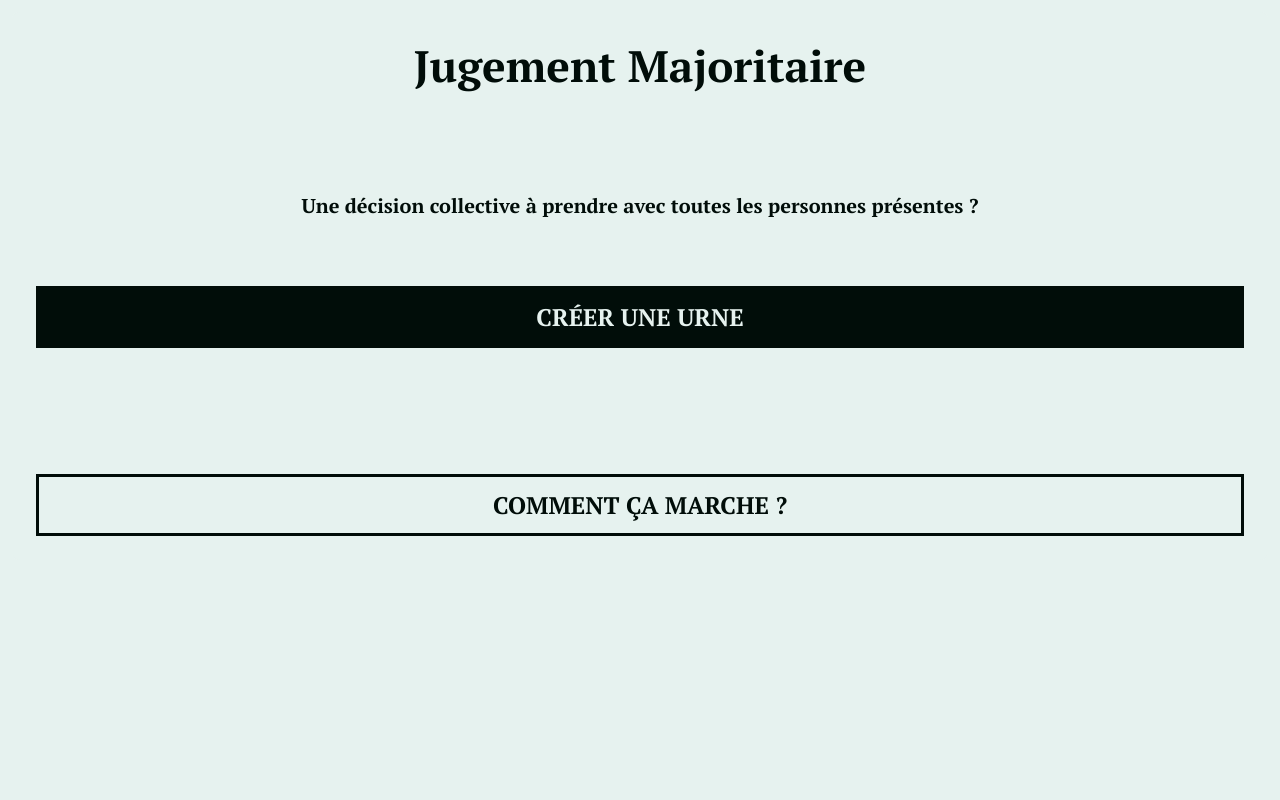
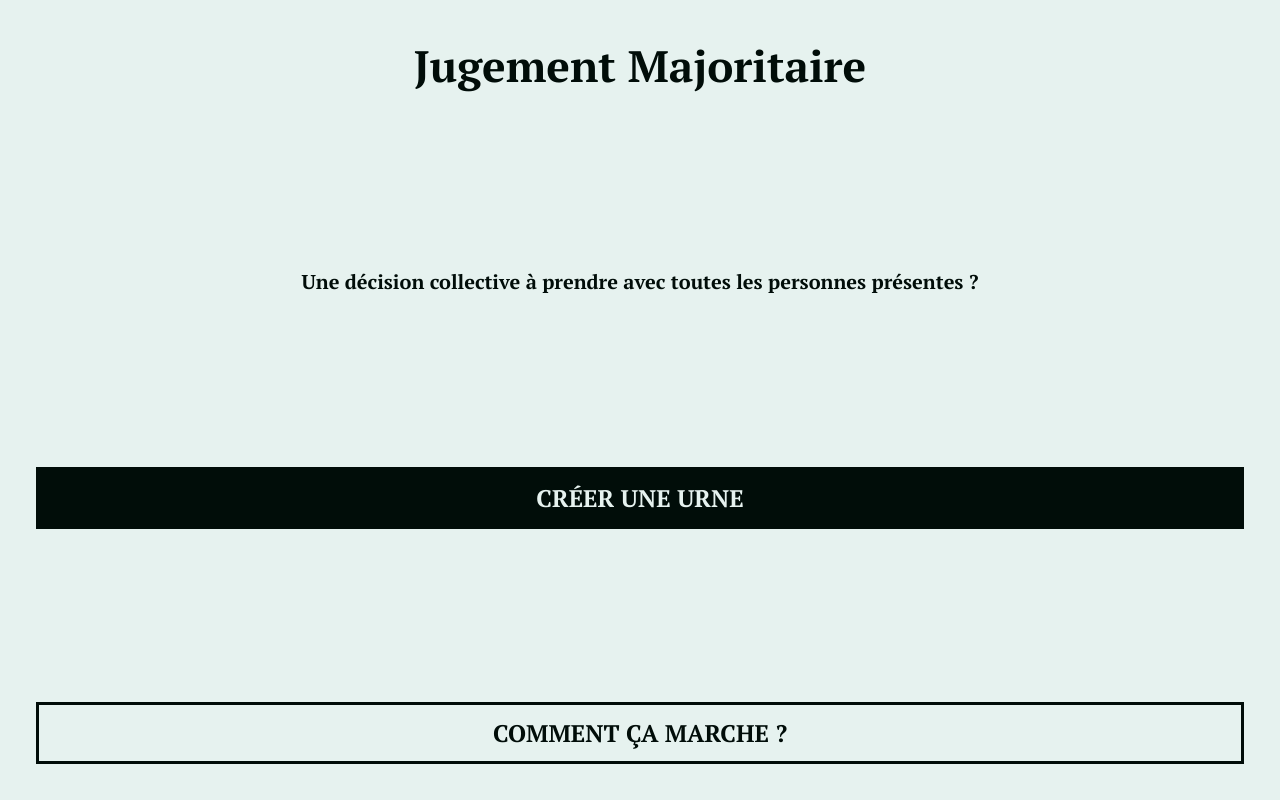
Before and after one commit to jeromeschwaederle/jm, a React (Create React App) app: page / in a window 1280 px wide. Built offline with nearby package versions, Linux system fonts and the light colour scheme.

Commit message:
Ajustements d'affichage

```diff
--- a/public/index.html
+++ b/public/index.html
@@ -37,7 +37,7 @@
       work correctly both with client-side routing and a non-root public URL.
       Learn how to configure a non-root public URL by running `npm run build`.
     -->
-    <title>React App</title>
+    <title>Jugement Majoritaire</title>
   </head>
   <body>
     <noscript>You need to enable JavaScript to run this app.</noscript>
--- a/src/App.module.css
+++ b/src/App.module.css
@@ -1,5 +1,5 @@
 .App {
   width: auto;
+  height: 100%;
   background-color: #e6f2ef;
-  border-radius: 0.8rem;
 }
--- a/src/UI/textConstants.js
+++ b/src/UI/textConstants.js
@@ -82,6 +82,9 @@ export const TEXT = {
         errorBtnText: "OK",
       },
     },
+    finalResults: {
+      title: "résultats",
+    },
   },
   overlay: {
     textLooseData:
--- a/src/components/Acceuil/Acceuil.module.css
+++ b/src/components/Acceuil/Acceuil.module.css
@@ -5,9 +5,9 @@
   margin: auto;
   font-weight: 500;
 
-  display: grid;
-  grid-template-rows: 2fr 1fr 1fr 1fr 1fr;
-  gap: 3.2rem;
+  display: flex;
+  flex-direction: column;
+  justify-content: space-between;
 }
 
 .title {
@@ -19,26 +19,16 @@
   font-size: 2rem;
   font-weight: 600;
   text-align: center;
-
-  grid-row: 2;
 }
 
 .btnPrimary {
   background-color: #010d09;
   color: #e6f2ef;
   font-weight: 700;
-  width: 100%;
-
-  grid-row: 3;
-  justify-self: center;
 }
 
 .btnSecondary {
   background-color: #e6f2ef;
   color: #010d09;
   font-weight: 600;
-  width: 100%;
-
-  grid-row: 5/-1;
-  justify-self: center;
 }
--- a/src/components/Results/ResultsPresentation/ResultsPresentation.js
+++ b/src/components/Results/ResultsPresentation/ResultsPresentation.js
@@ -1,12 +1,13 @@
 import { useSelector } from "react-redux";
+
 import ProfileDisplay from "./ProfileDisplay/ProfileDisplay";
 import styles from "./ResultsPresentation.module.css";
+import { TEXT } from "../../../UI/textConstants";
 
 export default function ResultsPresentation() {
   const propositions = useSelector(state => state.vote.propositions);
-  console.log("propositions:", propositions);
   const results = useSelector(state => state.vote.results);
-  console.log("results:", results);
+  const ballotTitle = useSelector(state => state.vote.title);
 
   const resultsList = Object.keys(results.ranking).map((key, i) => {
     if (results.ranking[key].includes(" - ")) {
@@ -17,7 +18,7 @@ export default function ResultsPresentation() {
           const mention = results.mentions[profileIndex];
           const profile = results.profiles[profileIndex];
           return (
-            <li key={i * 100} className={styles.listItem}>
+            <li key={proposition} className={styles.listItem}>
               <div className={styles.header}>
                 <div className={styles.infos}>
                   <p className={styles.classementNumber}>{key}</p>
@@ -39,7 +40,7 @@ export default function ResultsPresentation() {
       const mention = results.mentions[results.ranking[key]];
       const profile = results.profiles[results.ranking[key]];
       return (
-        <li key={i} className={styles.listItem}>
+        <li key={proposition} className={styles.listItem}>
           <div className={styles.header}>
             <div className={styles.infos}>
               <p className={styles.classementNumber}>{key}</p>
@@ -55,7 +56,8 @@ export default function ResultsPresentation() {
 
   return (
     <div className={styles.container}>
-      <h2 className={styles.pageTitle}>Classement</h2>
+      <h2 className={styles.pageTitle}>{TEXT.results.finalResults.title}</h2>
+      <h3 className={styles.ballotTitle}>{ballotTitle}</h3>
       <ul className={styles.list}>{resultsList}</ul>
     </div>
   );
--- a/src/components/Results/ResultsPresentation/ResultsPresentation.module.css
+++ b/src/components/Results/ResultsPresentation/ResultsPresentation.module.css
@@ -4,7 +4,14 @@
 
 .pageTitle {
   text-align: center;
+  text-transform: uppercase;
   margin: 4.8rem 0;
+}
+
+.ballotTitle {
+  margin-bottom: 3.6rem;
+  text-align: center;
+  text-transform: uppercase;
 }
 
 .list {
--- a/src/components/UrneConfig/Propositions/Propositions.js
+++ b/src/components/UrneConfig/Propositions/Propositions.js
@@ -8,6 +8,8 @@ import IconPencil from "../../../UI/Icons/IconPencil";
 import Button from "../../../UI/Button/Button";
 import { voteActions } from "../../../store/voteSlice";
 import { TEXT } from "../../../UI/textConstants";
+
+const toTheTop = () => window.scrollTo({ top: 0, left: 0, behavior: "smooth" });
 
 export default function Propositions() {
   // ########################################
@@ -86,7 +88,10 @@ export default function Propositions() {
 
   const dispatch = useDispatch();
   const submitHandler = () => {
-    if (!formIsChecked) setFormIsChecked(true);
+    if (!formIsChecked) {
+      setFormIsChecked(true);
+      toTheTop();
+    }
     if (formIsChecked)
       dispatch(
         voteActions.saveVoteSubject({ title: title, propositions: list })
@@ -109,7 +114,7 @@ export default function Propositions() {
         <h2 className={styles.sectionTitle_title}>
           {TEXT.configurationUrne.propositions.input_1.label}
         </h2>
-        <ul>
+        <ul className={styles.ul}>
           <li className={titleStyles}>
             <input
               ref={titleRef}
--- a/src/components/UrneConfig/Propositions/Propositions.module.css
+++ b/src/components/UrneConfig/Propositions/Propositions.module.css
@@ -47,6 +47,10 @@
   color: red;
 }
 
+.ul {
+  list-style: none;
+}
+
 .sectionList {
   margin-bottom: 3.2rem;
 }
@@ -55,11 +59,13 @@
   display: flex;
   flex-direction: column;
   gap: 0.8rem;
+  list-style: none;
 }
 
 .listItem {
   font-size: 2rem;
   padding: 0.4rem 0.8rem;
+  max-width: 100%;
 
   display: flex;
   align-items: center;
@@ -88,6 +94,8 @@
 
   border: none;
   font-weight: 700;
+  max-width: 100%;
+  min-width: 5rem;
 
   flex-grow: 1;
 }
@@ -111,7 +119,7 @@
 .input__new,
 .input__new:active,
 .input__new:focus {
-  padding: 0.8rem 0 0.8rem 0.8rem;
+  padding: 0.8rem;
   outline: none;
 }
 
```
